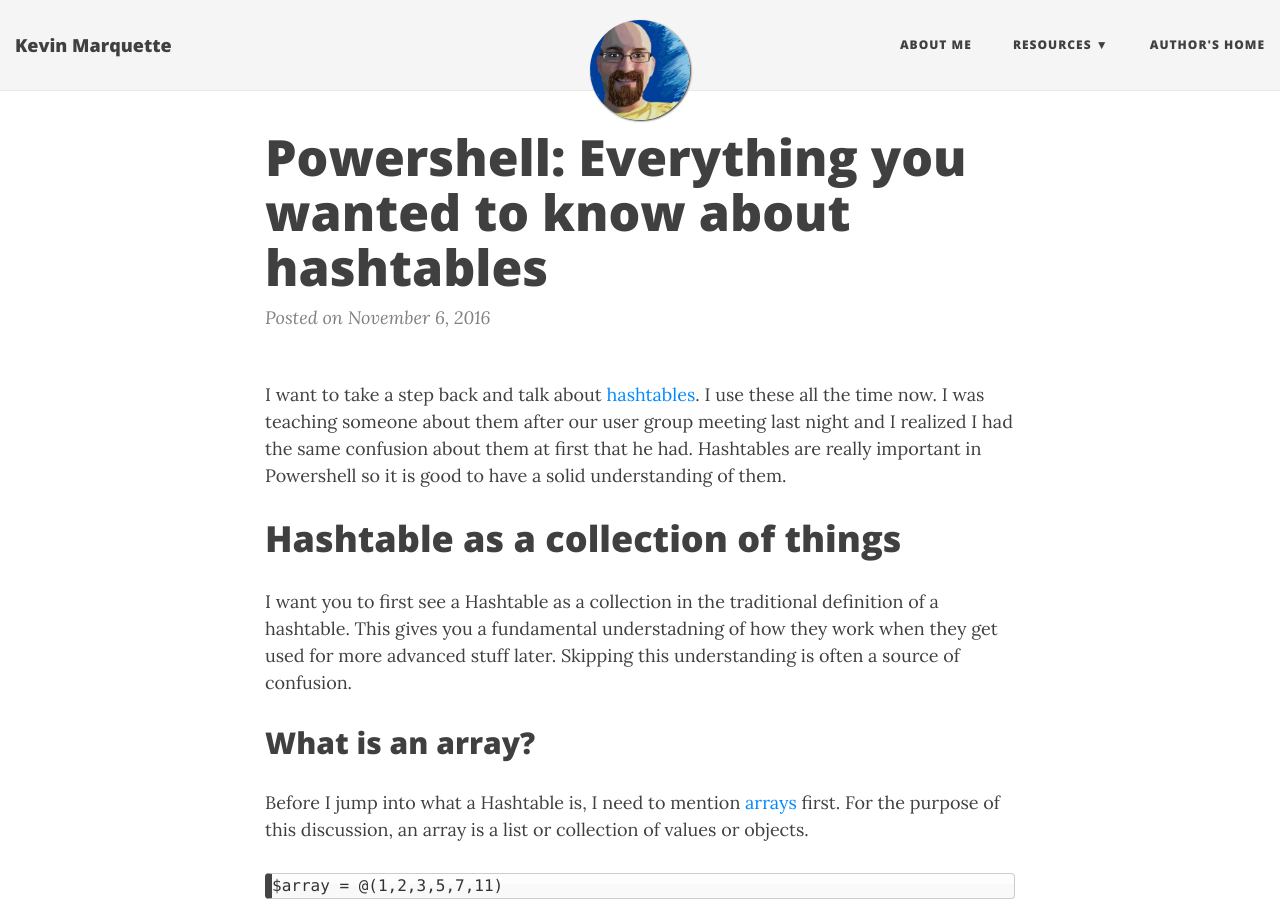
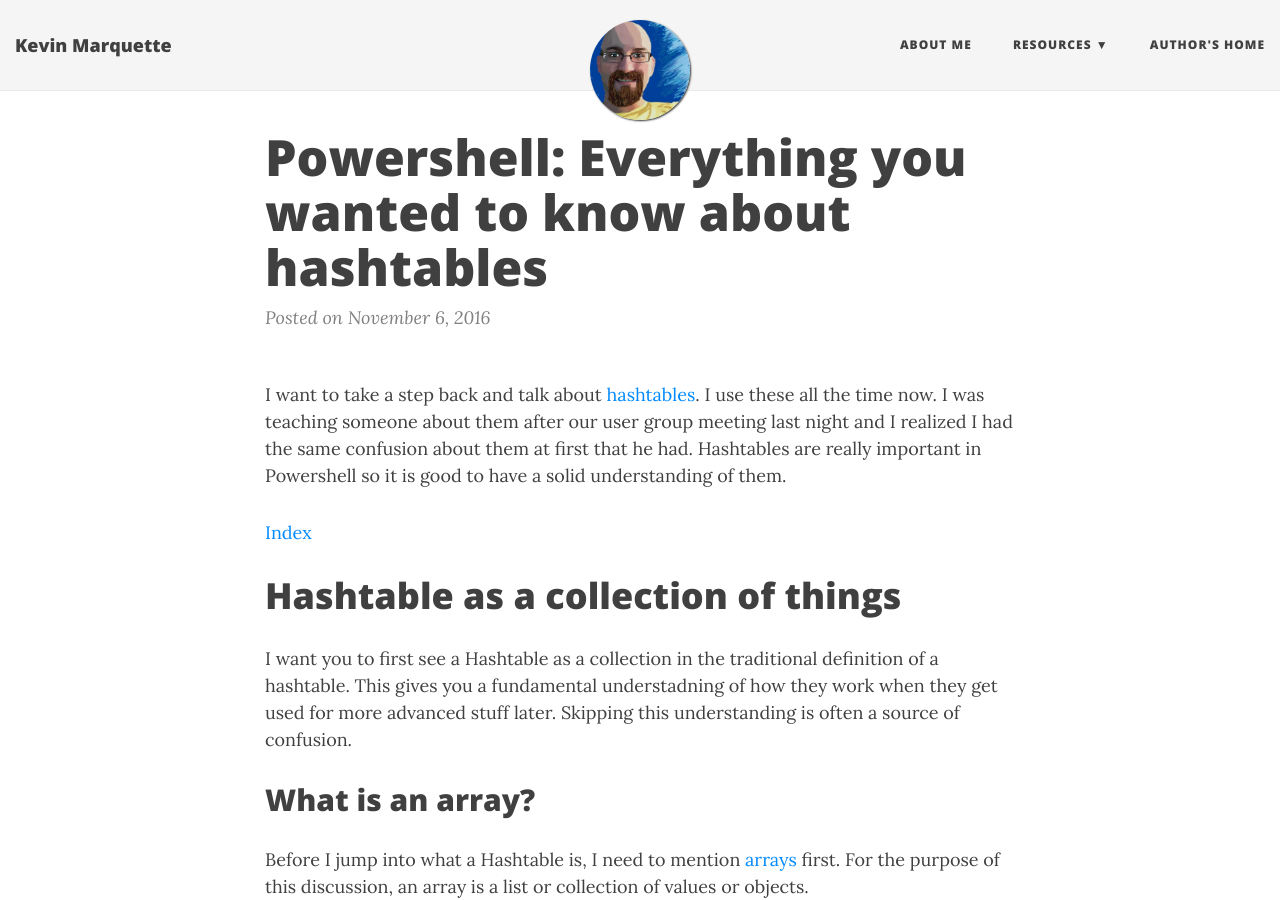
Before and after one commit to KevinMarquette/kevinmarquette.github.io, a Jekyll site: the page built from _posts/2016-11-06-powershell-hashtable-everything-you-wanted-to-know-about.md, in a window 1280 px wide and 900 px high. Built offline with Jekyll 4.4.1, drawn with Linux system fonts in a browser that asks for light colours; nearby versions of some CDN libraries; a script that is not in the unit is left out.

Commit message:
moved sections around and added index link

```diff
--- a/_posts/2016-11-06-powershell-hashtable-everything-you-wanted-to-know-about.md
+++ b/_posts/2016-11-06-powershell-hashtable-everything-you-wanted-to-know-about.md
@@ -6,6 +6,8 @@ tags: [PowerShell, hashtable]
 ---
 
 I want to take a step back and talk about [hashtables](https://technet.microsoft.com/en-us/library/hh847780.aspx). I use these all the time now. I was teaching someone about them after our user group meeting last night and I realized I had the same confusion about them at first that he had. Hashtables are really important in Powershell so it is good to have a solid understanding of them.
+
+[Index](#Anything-else)
 
 # Hashtable as a collection of things
 I want you to first see a Hashtable as a collection in the traditional definition of a hashtable. This gives you a fundamental understadning of how they work when they get used for more advanced stuff later. Skipping this understanding is often a source of confusion.
```
